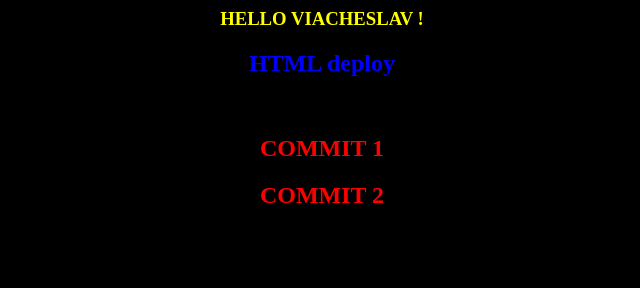
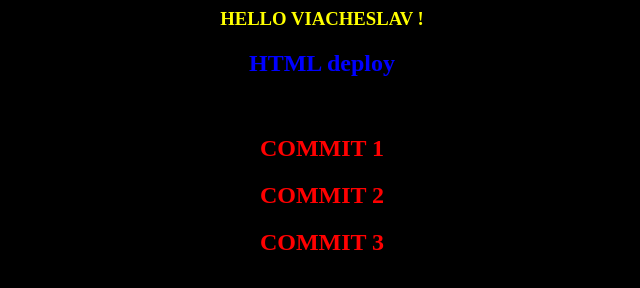
Before and after one commit to gertsog333/repo_jenkins, a plain HTML site: page index.html in a window 1280 px wide. Shown: the whole page, without its empty margins (318-958 px from the left). Drawn offline with Linux system fonts and the light colour scheme.

Commit message:
Commit 3 -  update index.html from cli

```diff
--- a/index.html
+++ b/index.html
@@ -6,6 +6,7 @@
 <br>
 <h2><font color="red">COMMIT 1 </font></h2>
 <h2><font color="red">COMMIT 2 </font></h2>
+<h2><font color="red">COMMIT 3 </font></h2>
 </center>
 </body>
 </html>
```
